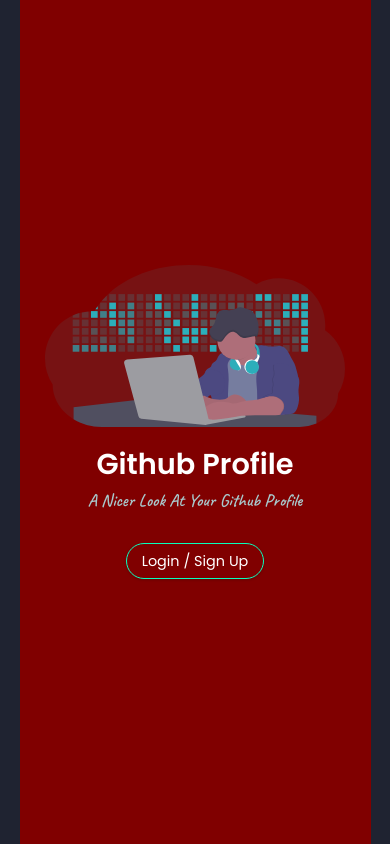
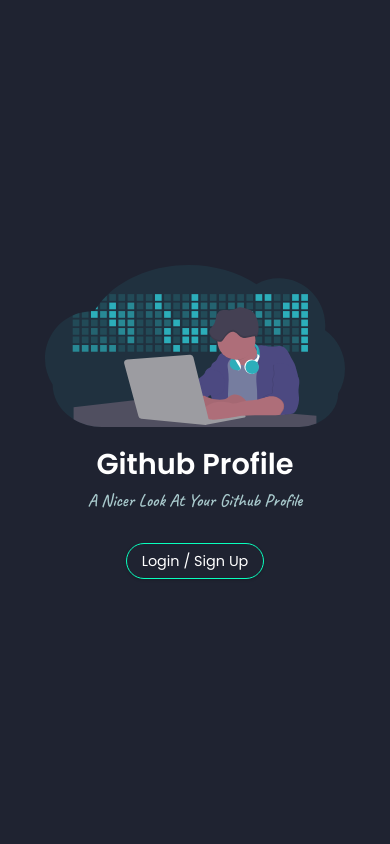
Before and after one commit to dimasabimanyy/react-github-profile, a React (Create React App) app: page /login in a window 390 px wide. Built offline with nearby package versions, Linux system fonts and the light colour scheme; no server answers; a web font is replaced by a local one; what react-fusioncharts would draw is missing.

Commit message:
fix responsive issues < 320px

```diff
--- a/src/components/Search.js
+++ b/src/components/Search.js
@@ -50,21 +50,38 @@ const Search = () => {
 
 const Wrapper = styled.div`
   display: grid;
+  grid-template-columns: 1fr auto;
+  column-gap: 1rem;
   margin: 1rem auto;
+  position: relative;
   /* gap: 2rem; */
   @media screen and (max-width: 700px) {
+    grid-template-columns: 1fr;
     .form-control {
+      background: transparent !important;
       column-gap: 0 !important;
-      grid-template-columns: 1fr auto !important;
+      grid-template-columns: 1fr !important;
+      row-gap: 0.7rem;
+      input {
+        border-radius: 20px;
+        border: 2px solid var(--light-bg) !important;
+      }
       .md-search {
         display: none !important;
       }
       .btn-search {
-        /* background: red !important; */
-        width: 100% !important;
-        height: 100% !important;
+        margin: 0 auto;
+        background: var(--light-bg);
+        width: 90px;
+        height: 35px;
+        border-radius: 20px;
         font-size: 0.8rem !important;
       }
+    }
+    h4 {
+      margin: 0 auto;
+      margin-top: 0.4rem;
+      text-align: center;
     }
   }
   .form-control {
@@ -77,9 +94,14 @@ const Wrapper = styled.div`
     column-gap: 0.5rem;
     padding: 0.1rem 0.7rem;
     border-radius: 20px;
+    form {
+      border-radius: 20px;
+    }
     input {
       border-color: transparent;
       outline: none;
+      /* border-top-left-radius: 20px;
+      border-bottom-left-radius: 20px; */
       color: var(--dark-f) !important;
       padding: 0.3rem 0.5rem;
       font-size: 0.95rem !important;
@@ -119,6 +141,8 @@ const Wrapper = styled.div`
   }
   h4 {
     margin-bottom: 0;
+    display: flex;
+    align-items: center;
     color: var(--gray-f);
     font-weight: 400;
     font-size: 1.5rem;
--- a/src/main.css
+++ b/src/main.css
@@ -33,7 +33,7 @@ body {
   font-family: var(--primary-ff);
   color: var(--light-f);
   background: var(--dark-bg);
-  overflow-x: hidden;
+  overflow-x: hidden !important;
 }
 
 ul {
@@ -142,7 +142,6 @@ p {
 @media screen and (max-width: 1150px) {
   .container {
     width: 90%;
-    background: maroon !important;
   }
 }
 
```
